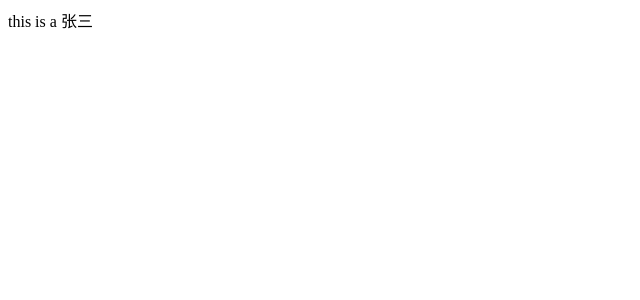
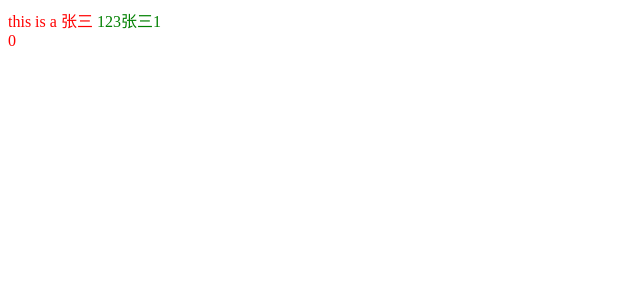
Before and after one commit to ThreesomeWiki/vue, a Vue app: page / in a window 1280 px wide. Shown: the top 300 px of the page, without its empty margins (0-640 px from the left). Built offline with nearby package versions, Linux system fonts and the light colour scheme.

Commit message:
feat: support sass

```diff
--- a/config/baseConfig.js
+++ b/config/baseConfig.js
@@ -20,6 +20,10 @@ module.exports = {
                 exclude: /node_modules/,
                 use: 'vue-loader',
             },
+            {
+                test: /\.scss$/,
+                use: ['vue-style-loader', 'css-loader', 'sass-loader'],
+            },
         ],
     },
     plugins: [
--- a/package.json
+++ b/package.json
@@ -21,8 +21,12 @@
         "@babel/core": "^7.8.4",
         "@babel/preset-env": "^7.8.4",
         "babel-loader": "^8.0.6",
+        "css-loader": "^3.4.2",
         "html-webpack-plugin": "^3.2.0",
+        "node-sass": "^4.13.1",
+        "sass-loader": "^8.0.2",
         "vue-loader": "^15.8.3",
+        "vue-style-loader": "^4.1.2",
         "vue-template-compiler": "^2.6.11",
         "webpack": "^4.41.5",
         "webpack-cli": "^3.3.10",
--- a/src/App.vue
+++ b/src/App.vue
@@ -1,12 +1,46 @@
 <template>
-    <div>this is a {{ name }}</div>
+    <div @click="handleClick">
+        this is a {{ name }}
+        <span>123</span>
+        <span>{{beautyName}}</span>
+        <div @click.stop="handleCount">{{count}}</div>
+    </div>
 </template>
 <script>
 export default {
     data: function() {
         return {
             name: '张三',
+            count: 0,
         };
+    },
+    created() {
+        console.log('this is created');
+    },
+    mounted() {
+        console.log('this is mounted');
+    },
+    methods: {
+        handleClick: function() {
+            console.log(this.name);
+        },
+        handleCount() {
+            this.count += 1;
+        },
+    },
+    computed: {
+        beautyName: function() {
+            return this.name + 1;
+        },
     },
 };
 </script>
+<style scoped lang="scss">
+div {
+    color: red;
+    cursor: pointer;
+    span {
+        color: green;
+    }
+}
+</style>
--- a/src/index.js
+++ b/src/index.js
@@ -3,7 +3,5 @@ import App from './App.vue';
 
 new Vue({
     el: '#app',
-    render: h => {
-        return h(App);
-    },
+    render: h => h(App),
 });
```
Also changed, not shown: 1 other file (tests, documents, lock files or other folders).
